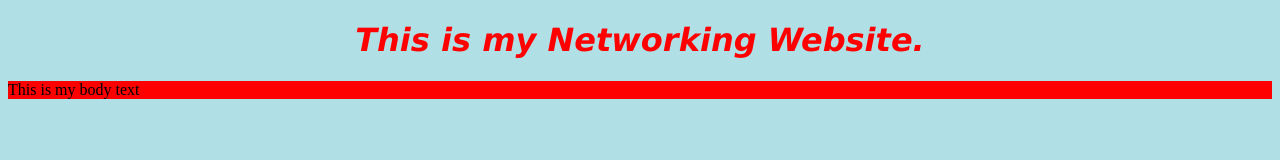
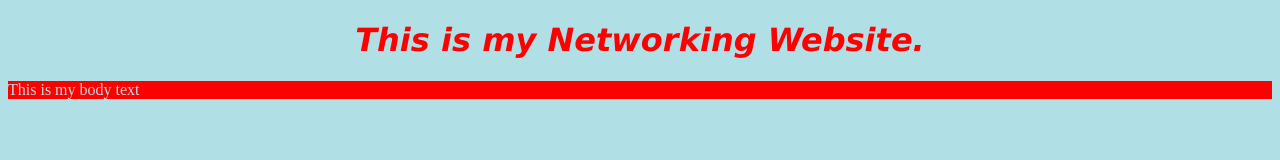
Before and after one commit to alit633/Networking, a plain HTML site: page index.html in a window 1280 px wide. Drawn offline with Linux system fonts and the light colour scheme.

Commit message:
Update index.html

```diff
--- a/index.html
+++ b/index.html
@@ -5,6 +5,6 @@
       <h1 style = "color:red;font-family:verdana;text-align:center;"><i>This is my Networking Website.</i></h1>
       </head>
     <body>
-      <p style = "background-color:red;"> This is my body text </p>
+      <p style = "background-color:red; color:powderblue;"> This is my body text </p>
 
   </html>
```
